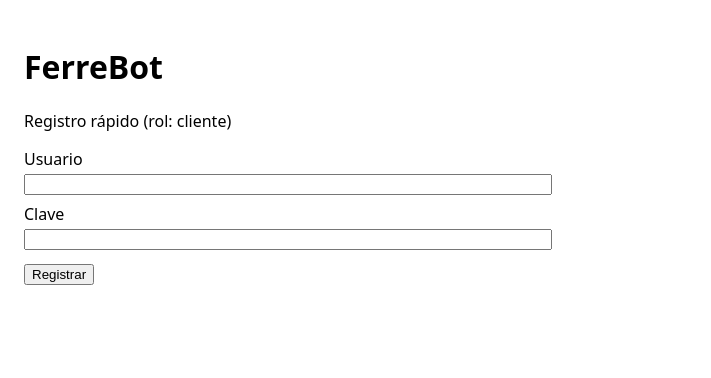
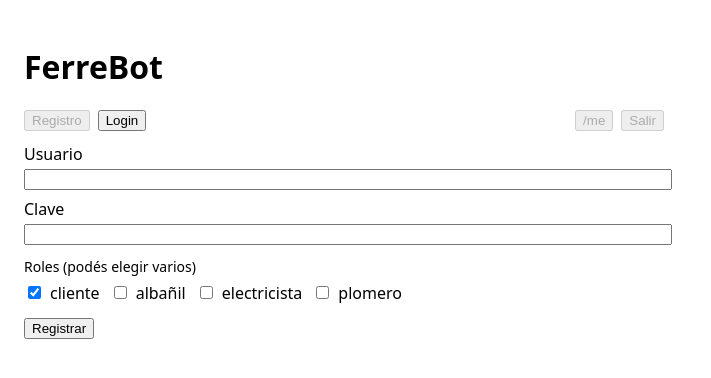
Before and after one commit to FerreBattiston/FerreBot-app-fidelizacion, a React (Vite) app in the folder frontend/: page / in a window 1280 px wide. Shown: the top 378 px of the page, without its empty margins (0-711 px from the left). Built offline with nearby package versions, Linux system fonts and the light colour scheme; no server answers.

Commit message:
Frontend: add role selection + login + JWT session

```diff
--- a/frontend/src/App.jsx
+++ b/frontend/src/App.jsx
@@ -1,27 +1,121 @@
-import { useState } from 'react'
+import { useEffect, useMemo, useState } from 'react'
 
 const API_URL = import.meta.env.VITE_API_URL || 'http://localhost:3001'
+const ROLES = ['cliente', 'albañil', 'electricista', 'plomero']
+
+function getStoredToken() {
+  try {
+    return localStorage.getItem('token') || ''
+  } catch {
+    return ''
+  }
+}
+
+function setStoredToken(token) {
+  try {
+    if (!token) localStorage.removeItem('token')
+    else localStorage.setItem('token', token)
+  } catch {
+    // ignore
+  }
+}
 
 export default function App() {
+  const [mode, setMode] = useState('register') // register | login
   const [username, setUsername] = useState('')
   const [password, setPassword] = useState('')
+  const [selectedRoles, setSelectedRoles] = useState(['cliente'])
+  const [token, setToken] = useState(getStoredToken())
+  const [me, setMe] = useState(null)
   const [result, setResult] = useState(null)
+
+  const headers = useMemo(() => {
+    const h = { 'Content-Type': 'application/json' }
+    if (token) h.Authorization = `Bearer ${token}`
+    return h
+  }, [token])
 
   async function register() {
     setResult(null)
     const res = await fetch(`${API_URL}/api/v1/auth/register`, {
       method: 'POST',
       headers: { 'Content-Type': 'application/json' },
-      body: JSON.stringify({ username, password, roles: ['cliente'] })
+      body: JSON.stringify({ username, password, roles: selectedRoles })
     })
     const data = await res.json().catch(() => ({}))
+    if (data?.token) {
+      setToken(data.token)
+      setStoredToken(data.token)
+    }
     setResult({ status: res.status, data })
   }
 
+  async function login() {
+    setResult(null)
+    const res = await fetch(`${API_URL}/api/v1/auth/login`, {
+      method: 'POST',
+      headers: { 'Content-Type': 'application/json' },
+      body: JSON.stringify({ username, password })
+    })
+    const data = await res.json().catch(() => ({}))
+    if (data?.token) {
+      setToken(data.token)
+      setStoredToken(data.token)
+    }
+    setResult({ status: res.status, data })
+  }
+
+  async function fetchMe() {
+    if (!token) {
+      setMe(null)
+      return
+    }
+    const res = await fetch(`${API_URL}/api/v1/me`, { headers })
+    const data = await res.json().catch(() => ({}))
+    setMe({ status: res.status, data })
+  }
+
+  function logout() {
+    setToken('')
+    setStoredToken('')
+    setMe(null)
+    setResult(null)
+  }
+
+  useEffect(() => {
+    fetchMe()
+    // eslint-disable-next-line react-hooks/exhaustive-deps
+  }, [token])
+
+  function toggleRole(role) {
+    setSelectedRoles((prev) => {
+      const set = new Set(prev)
+      if (set.has(role)) set.delete(role)
+      else set.add(role)
+      const arr = Array.from(set)
+      return arr.length ? arr : ['cliente']
+    })
+  }
+
   return (
-    <div style={{ fontFamily: 'system-ui', padding: 16, maxWidth: 520 }}>
+    <div style={{ fontFamily: 'system-ui', padding: 16, maxWidth: 640 }}>
       <h1>FerreBot</h1>
-      <p>Registro rápido (rol: cliente)</p>
+
+      <div style={{ display: 'flex', gap: 8, marginBottom: 12 }}>
+        <button onClick={() => setMode('register')} disabled={mode === 'register'}>
+          Registro
+        </button>
+        <button onClick={() => setMode('login')} disabled={mode === 'login'}>
+          Login
+        </button>
+        <div style={{ flex: 1 }} />
+        <button onClick={fetchMe} disabled={!token}>
+          /me
+        </button>
+        <button onClick={logout} disabled={!token}>
+          Salir
+        </button>
+      </div>
 
       <label>
         Usuario
@@ -33,11 +127,44 @@ export default function App() {
         <input type="password" value={password} onChange={(e) => setPassword(e.target.value)} style={{ width: '100%', marginTop: 4 }} />
       </label>
 
+      {mode === 'register' && (
+        <>
+          <div style={{ height: 12 }} />
+          <div style={{ fontSize: 14, marginBottom: 6 }}>Roles (podés elegir varios)</div>
+          <div style={{ display: 'flex', flexWrap: 'wrap', gap: 10 }}>
+            {ROLES.map((r) => (
+              <label key={r} style={{ display: 'inline-flex', gap: 6, alignItems: 'center' }}>
+                <input type="checkbox" checked={selectedRoles.includes(r)} onChange={() => toggleRole(r)} />
+                {r}
+              </label>
+            ))}
+          </div>
+        </>
+      )}
+
       <div style={{ height: 12 }} />
-      <button onClick={register}>Registrar</button>
+      {mode === 'register' ? (
+        <button onClick={register}>Registrar</button>
+      ) : (
+        <button onClick={login}>Entrar</button>
+      )}
+
+      {token && (
+        <div style={{ marginTop: 16, fontSize: 12, color: '#333' }}>
+          <div>
+            <b>Token guardado</b> (localStorage)
+          </div>
+        </div>
+      )}
+
+      {me && (
+        <pre style={{ marginTop: 12, background: '#111', color: '#0f0', padding: 12, overflow: 'auto' }}>
+{JSON.stringify(me, null, 2)}
+        </pre>
+      )}
 
       {result && (
-        <pre style={{ marginTop: 16, background: '#111', color: '#0f0', padding: 12, overflow: 'auto' }}>
+        <pre style={{ marginTop: 12, background: '#111', color: '#0f0', padding: 12, overflow: 'auto' }}>
 {JSON.stringify(result, null, 2)}
         </pre>
       )}
```
